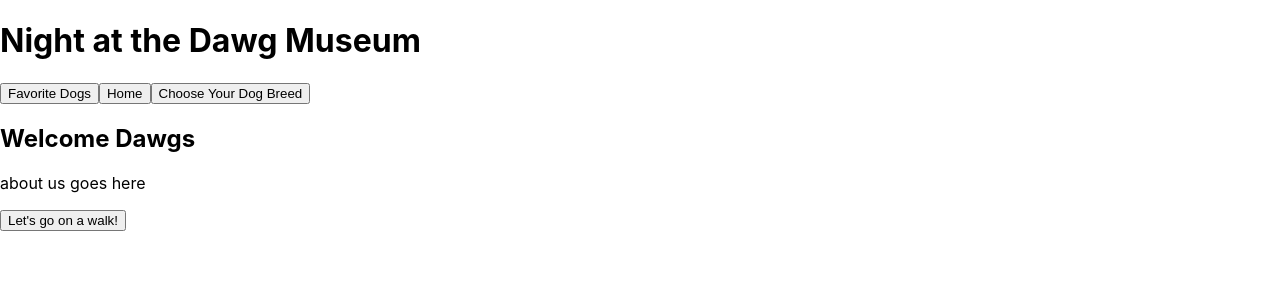
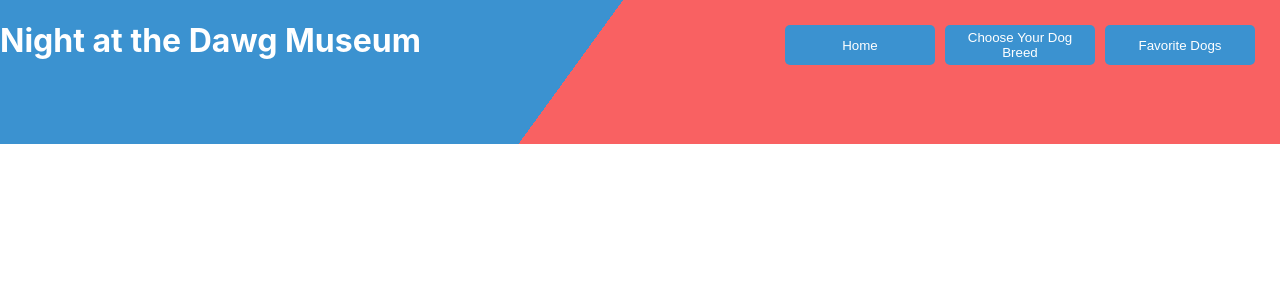
Before and after one commit to sophielabelle/dog-explorer, a React (Create React App) app: page / in a window 1280 px wide. Shown: the top 300 px of the page. Built offline with nearby package versions, Linux system fonts and the light colour scheme; no server answers.

Commit message:
Update nav bar styling and attach the site title to navigate home

```diff
--- a/src/Components/Nav/Nav.css
+++ b/src/Components/Nav/Nav.css
@@ -0,0 +1,34 @@
+.nav-bar {
+  position: fixed;
+  top: 0;
+  width: 100%;
+  height: 18%;
+  background: linear-gradient(0.85turn, #f96162 55%, #3b92d0 50%);
+  color: white;
+}
+
+.nav-bar > h1 {
+  position: relative;
+  top: 20px;
+  left: 20px;
+  margin: 0;
+}
+
+.nav-btns {
+  display: flex;
+
+  position: fixed;
+  top: 20px;
+  right: 20px;
+  width: auto;
+}
+
+.nav-btn {
+  border: 0;
+  border-radius: 5px;
+  color: white;
+  background-color: #3b92d0;
+  margin: 5px;
+  height: 40px;
+  width: 150px;
+}
--- a/src/Components/Nav/Nav.js
+++ b/src/Components/Nav/Nav.js
@@ -6,14 +6,18 @@ import { NavLink } from 'react-router-dom'
 export const Nav = () => {
   return (
     <header className="nav-bar">
+      <NavLink to="/" style={{ textDecoration: 'none', color: 'white' }}>
         <h1> Night at the Dawg Museum</h1>
-      <button className='nav-btn'>Favorite Dogs</button>
+      </NavLink>
+      <div className="nav-btns">
         <NavLink to="/">
           <button className='nav-btn'>Home</button>
         </NavLink>
         <NavLink to="/dogexhibits">
           <button className='nav-btn'>Choose Your Dog Breed</button>
         </NavLink>
+        <button className='nav-btn'>Favorite Dogs</button>
+      </div>
     </header>
   )
 }
```
Lines whose indentation alone changed are shown as unchanged.
